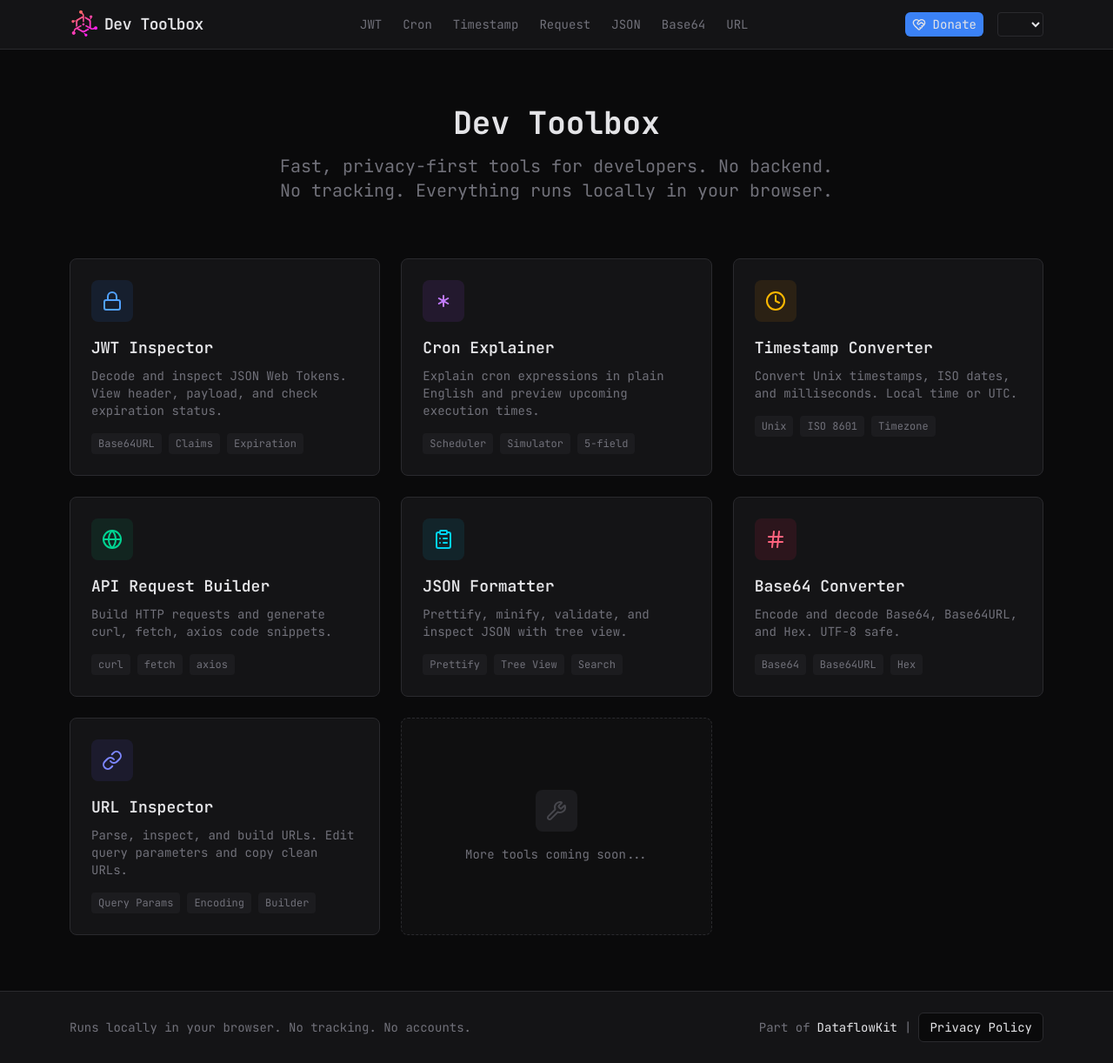
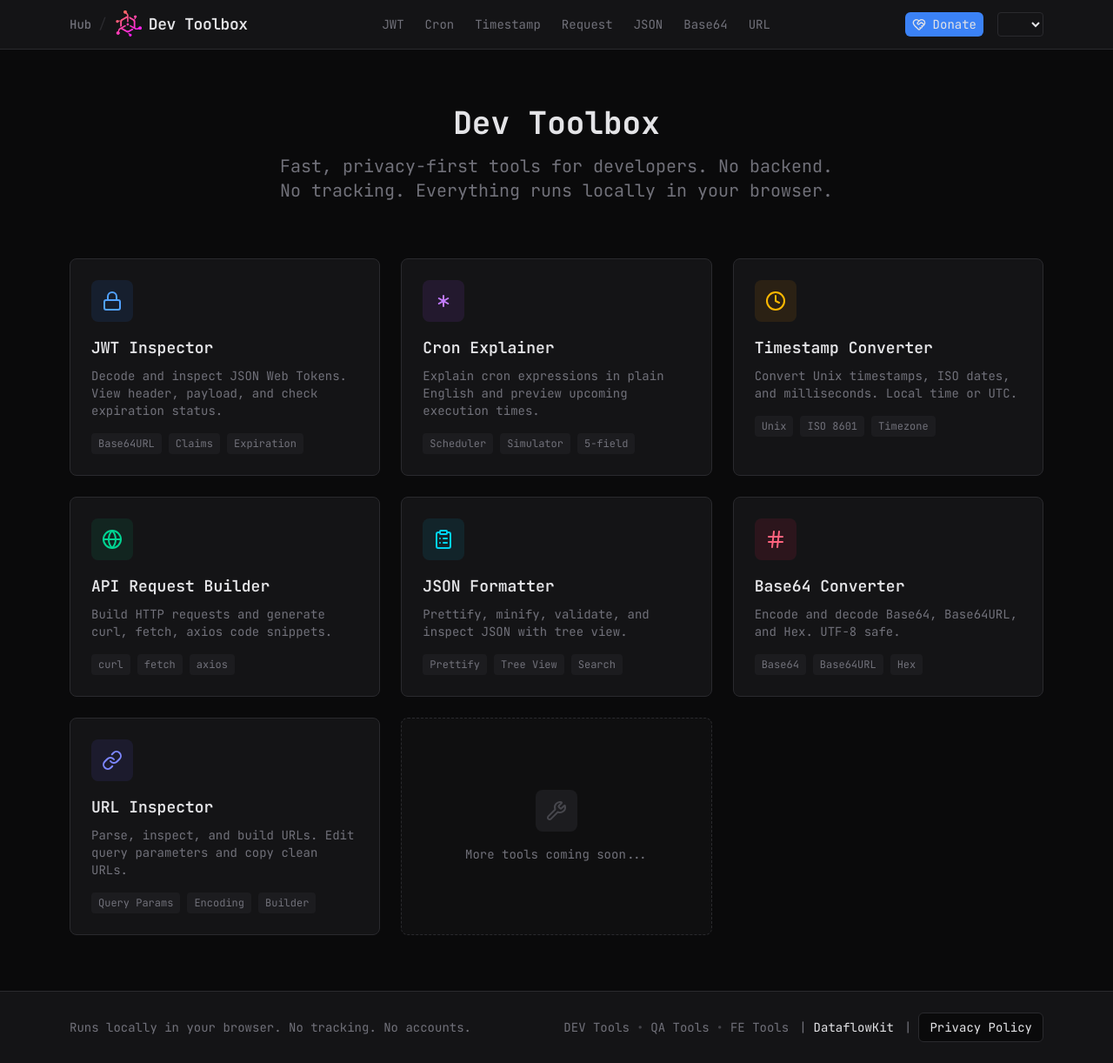
Before and after one commit to tonybearrr/dataflowkit-devtools, a SvelteKit app: page /about in a window 1280 px wide. Shown: the whole page at 87% size. Built offline with nearby package versions, Linux system fonts and the light colour scheme.

Commit message:
add linkage

```diff
--- /dev/null
+++ b/src/lib/config.ts
@@ -0,0 +1,4 @@
+export const HUB_URL = 'https://dataflowkit.dev';
+export const DEVTOOLS_URL = 'https://devtools.dataflowkit.dev';
+export const QATOOLS_URL = 'https://qatools.dataflowkit.dev';
+export const FETOOLS_URL = 'https://fetools.dataflowkit.dev';
--- a/src/lib/i18n/locales/en.json
+++ b/src/lib/i18n/locales/en.json
@@ -1,5 +1,9 @@
 {
 	"common": {
+		"hub": "Hub",
+		"devtools": "DEV Tools",
+		"qatools": "QA Tools",
+		"fetools": "FE Tools",
 		"devToolbox": "Dev Toolbox",
 		"madeBy": "Made by Anton",
 		"donate": "Donate",
--- a/src/lib/i18n/locales/ru.json
+++ b/src/lib/i18n/locales/ru.json
@@ -1,5 +1,9 @@
 {
 	"common": {
+		"hub": "Хаб",
+		"devtools": "DEV Tools",
+		"qatools": "QA Tools",
+		"fetools": "FE Tools",
 		"devToolbox": "Dev Toolbox",
 		"madeBy": "Сделано Антоном",
 		"donate": "Поддержать",
--- a/src/lib/i18n/locales/uk.json
+++ b/src/lib/i18n/locales/uk.json
@@ -1,5 +1,9 @@
 {
 	"common": {
+		"hub": "Хаб",
+		"devtools": "DEV Tools",
+		"qatools": "QA Tools",
+		"fetools": "FE Tools",
 		"devToolbox": "Dev Toolbox",
 		"madeBy": "Зроблено Антоном",
 		"donate": "Підтримати",
--- a/src/routes/+layout.svelte
+++ b/src/routes/+layout.svelte
@@ -6,6 +6,7 @@
 	import { goto } from '$app/navigation';
 	import { locale, tStringReactive, getPath, type Locale } from '$lib/i18n';
 	import { HeartHandshake } from 'lucide-svelte';
+	import { HUB_URL, DEVTOOLS_URL, QATOOLS_URL, FETOOLS_URL } from '$lib/config';
 
 	let { children } = $props();
 	let mobileMenuOpen = $state(false);
@@ -39,10 +40,16 @@
 	<header class="border-b border-[var(--color-border)] bg-[var(--color-bg-secondary)] sticky top-0 z-50">
 		<div class="max-w-6xl mx-auto px-4">
 			<div class="h-14 flex items-center justify-between">
+				<div class="flex items-center gap-2">
+					<a href={HUB_URL} class="text-sm font-medium text-[var(--color-text-muted)] hover:text-[var(--color-text)] transition-colors">
+						{tStringReactive('common.hub', $locale)}
+					</a>
+					<span class="text-[var(--color-border)]">/</span>
 					<a href={getPath('/', langFromPath)} class="flex items-center gap-2 text-lg font-semibold tracking-tight hover:text-[var(--color-accent)] transition-colors">
 						<img src={logo} alt={tStringReactive('common.devToolbox', $locale)} class="h-8 w-auto" />
 						<span class="sm:inline">{tStringReactive('common.devToolbox', $locale)}</span>
 					</a>
+				</div>
 
 				<nav class="hidden lg:flex items-center gap-6">
 					<a
@@ -197,11 +204,24 @@
 
 			</div>
 			<p class="flex items-center gap-2 flex-wrap justify-center sm:justify-end">
-				{tStringReactive('common.builtBy', $locale)}{' '}
+				<a href={DEVTOOLS_URL} class="hover:text-[var(--color-accent)] transition-colors">
+					{tStringReactive('common.devtools', $locale)}
+				</a>
+				<span class="opacity-50">•</span>
+				<a href={QATOOLS_URL} class="hover:text-[var(--color-accent)] transition-colors">
+					{tStringReactive('common.qatools', $locale)}
+				</a>
+				<span class="opacity-50">•</span>
+				<a href={FETOOLS_URL} class="hover:text-[var(--color-accent)] transition-colors">
+					{tStringReactive('common.fetools', $locale)}
+				</a>
+				<span class="text-[var(--color-text-muted)] ml-1">|</span>
+
                 <a href={'https://dataflowkit.dev'} class="text-[var(--color-text)] hover:text-[var(--color-accent)] transition-colors">
                     DataflowKit
 				</a>
-				<span class="text-[var(--color-text-muted)]">|</span>
+				<span class="text-[var(--color-text-muted)] ml-1">|</span>
+
 				<a
 					href={getPath('/privacy', langFromPath)}
 					class="px-3 py-1.5 rounded-md border border-[var(--color-border)] bg-[var(--color-bg)] hover:bg-[var(--color-bg-tertiary)] hover:border-[var(--color-accent)] text-[var(--color-text)] transition-colors {$page.url.pathname.includes('/privacy') ? 'bg-[var(--color-bg-tertiary)] border-[var(--color-accent)]' : ''}"
```
Lines whose indentation alone changed are shown as unchanged.
